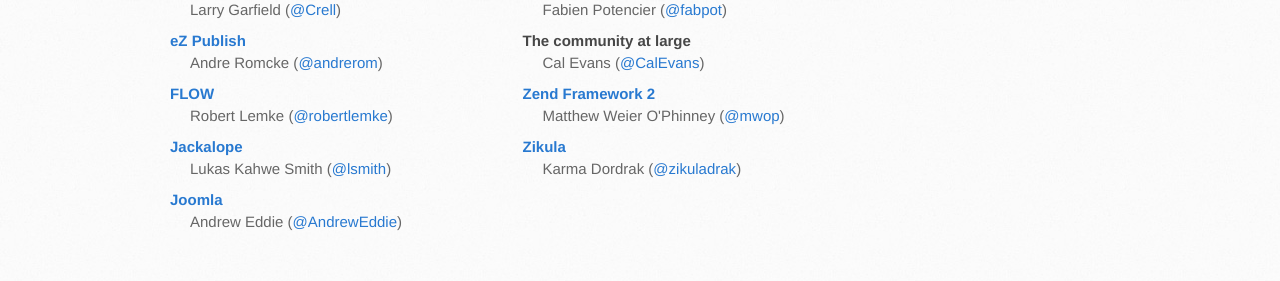
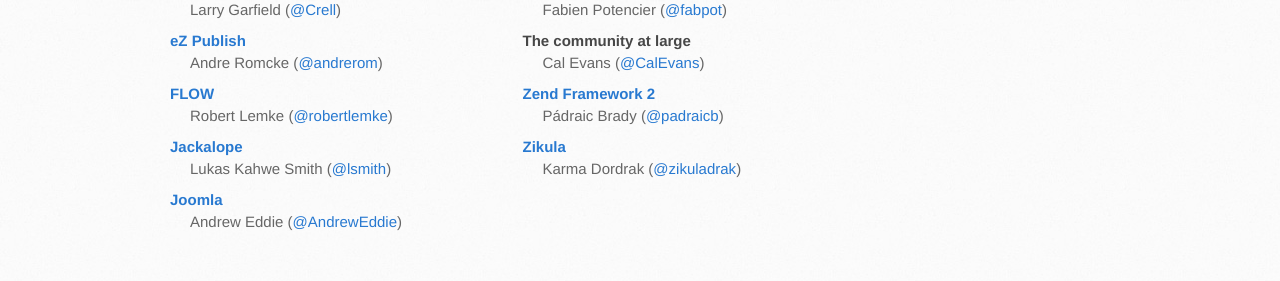
Before and after one commit to php-fig/www.php-fig.org, a Jekyll site: the page built from index.markdown, in a window 1280 px wide. Shown: the part 1337-1618 px from the top of the page. Built offline with Jekyll 4.4.1, drawn with Linux system fonts in a browser that asks for light colours; Markdown is read by kramdown in place of the engine named in the settings.

Commit message:
Updated ZF representative from Matthew to some other guy who got the job.

```diff
--- a/index.markdown
+++ b/index.markdown
@@ -174,7 +174,7 @@ Do not combine separate membership requests in a single thread; one request per
 
     <li>
         <h4><a target="_blank" href="http://framework.zend.com/">Zend Framework 2</a></h4>
-        Matthew Weier O'Phinney (<a href="http://twitter.com/mwop/">@mwop</a>)
+        Pádraic Brady (<a href="http://twitter.com/padraicb/">@padraicb</a>)
     </li>
 
     <li>
```
